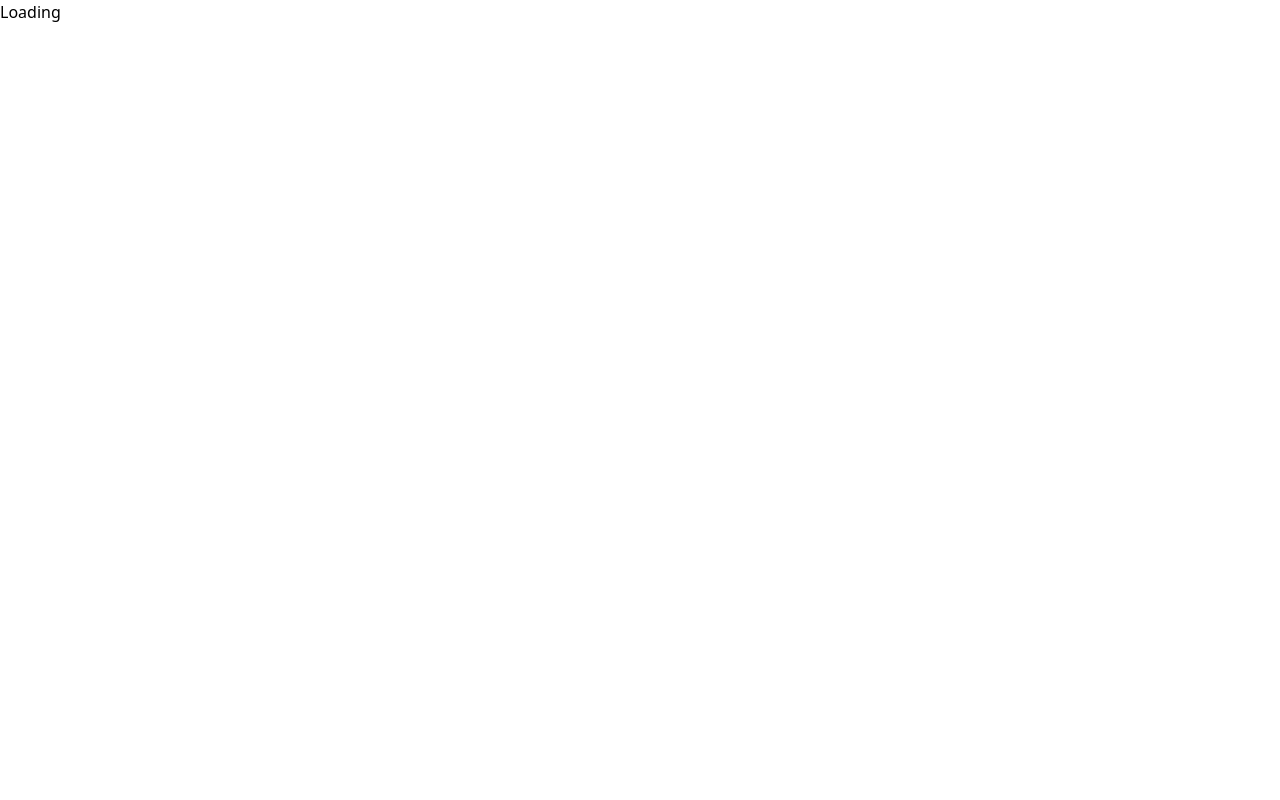
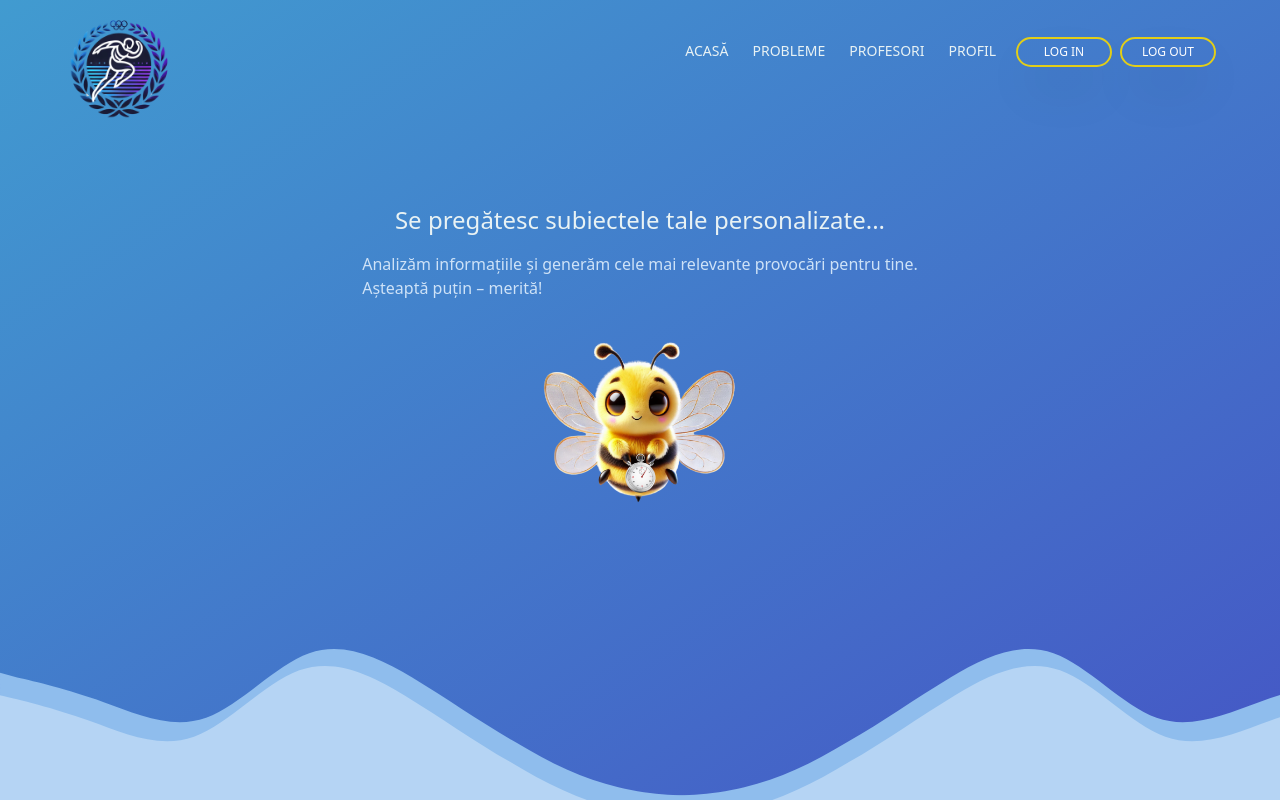
Before and after one commit to VeressIris/unihack2024, a React (Vite) app in the folder frontend/frontend/: page /loading in a window 1280 px wide. Built offline with nearby package versions, Linux system fonts and the light colour scheme.

Commit message:
add laoding page

```diff
--- a/frontend/frontend/src/pages/Loading.jsx
+++ b/frontend/frontend/src/pages/Loading.jsx
@@ -1,9 +1,37 @@
-import React from 'react'
+import React, { useEffect } from "react";
+import { useNavigate } from "react-router-dom";
+import Nav from "../assets/components/nav";
+import bee from "../assets/images/loading-images/loading-bee.png";
+import wavefro from "../assets/images/loading-images/loading-wave-2.svg";
+import wavebeh from "../assets/images/loading-images/loading-wave-1.svg";
 
 const Loading = () => {
   return (
-    <div>Loading</div>
-  )
-}
+    <div className="select-page min-h-screen flex flex-col items-center bg-gradient-to-br from-[#419BD0] to-[#4556C5] relative">
+      <Nav />
+      <div className="fixed -bottom-5 left-0 w-full">
+        <img src={wavebeh} alt="Wave Background" className="w-full h-auto" />
+      </div>
 
-export default Loading
+      <div className="fixed -bottom-5 left-0 w-full">
+        <img src={wavefro} alt="Wave-front Background" className="w-full h-auto" />
+      </div>
+
+      <div className="flex flex-col items-center mt-20 ml-20 mr-20 text-center text-blbnsw space-y-4 px-6">
+        <h2 className="text-nsw text-2xl font-medium">
+          Se pregătesc subiectele tale personalizate...
+        </h2>
+        <p className="text-left text-base">
+          Analizăm informațiile și generăm cele mai relevante provocări pentru tine.
+          <br /> Așteaptă puțin – merită!
+        </p>
+      </div>
+
+      <div className="flex items-center justify-center -mt-12">
+        <img src={bee} alt="Bee" className="h-[350px] w-auto" />
+      </div>
+    </div>
+  );
+};
+
+export default Loading;
```
